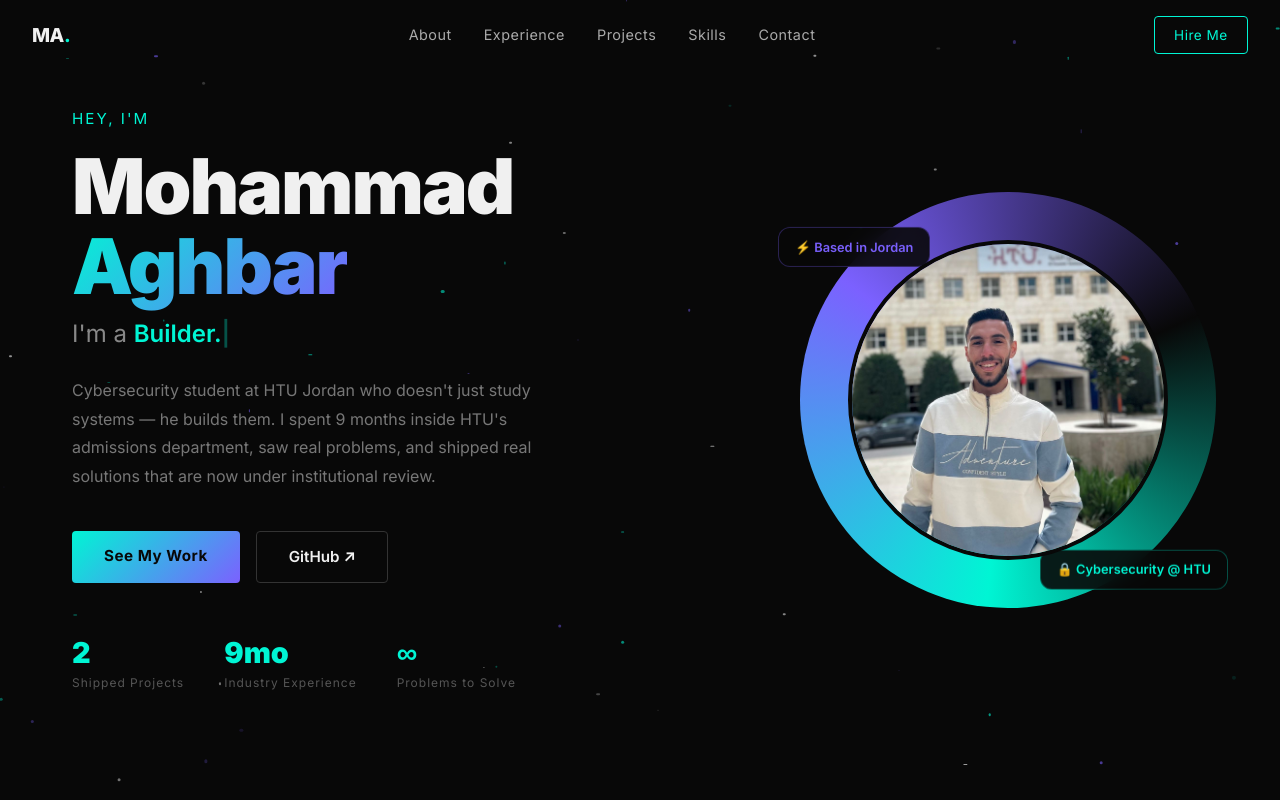
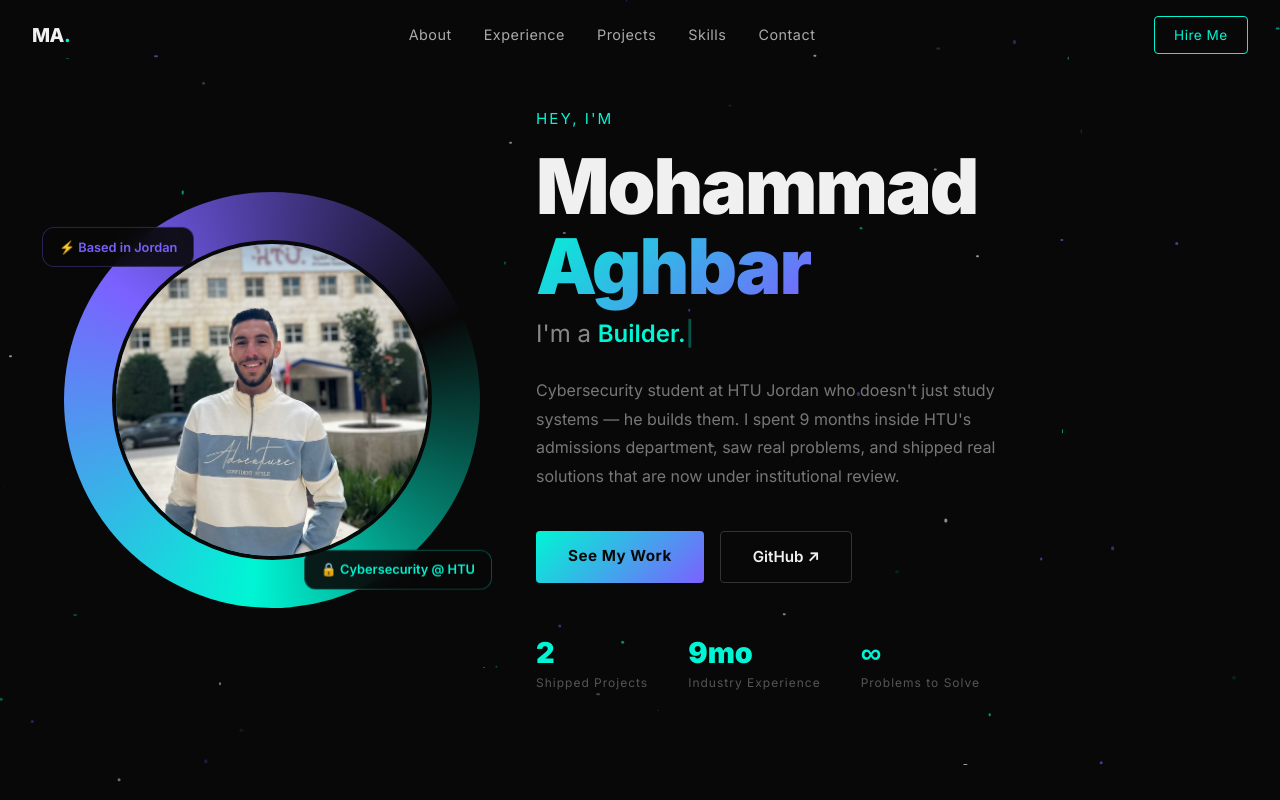
Before and after one commit to AghbarMoh/portfolio, a Next.js app: page / in a window 1280 px wide. Shown: the top 800 px of the page. Built offline with nearby package versions, Linux system fonts and the light colour scheme.

Commit message:
profile pic not appearing

```diff
--- a/app/page.tsx
+++ b/app/page.tsx
@@ -154,7 +154,7 @@ function Hero() {
       }}
     >
       {/* Left: text */}
-      <div style={{ flex: 1 }}>
+      <div style={{ flex: 1, order: 2 }}>
         <motion.p
           initial={{ opacity: 0, y: 20 }}
           animate={{ opacity: 1, y: 0 }}
@@ -279,7 +279,7 @@ function Hero() {
         initial={{ opacity: 0, scale: 0.8, x: 60 }}
         animate={{ opacity: 1, scale: 1, x: 0 }}
         transition={{ delay: 0.4, duration: 0.9, ease: 'easeOut' }}
-style={{ position: 'relative', flexShrink: 0, padding: '40px' }}
+style={{ position: 'relative', flexShrink: 0, padding: '40px', order: 1 }}
 className="hero-photo-wrap"      >
         {/* Glow ring */}
         <motion.div
```
